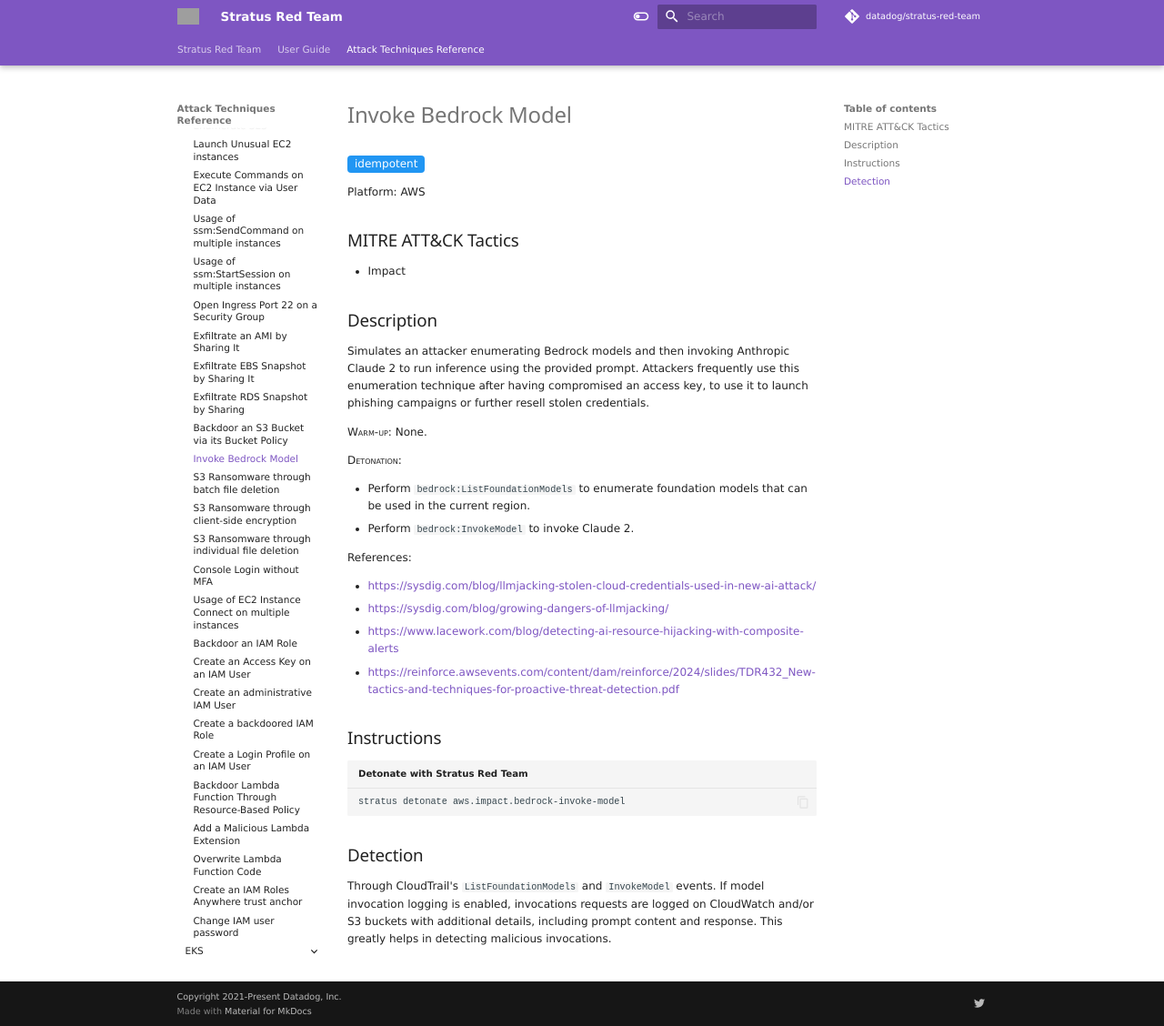
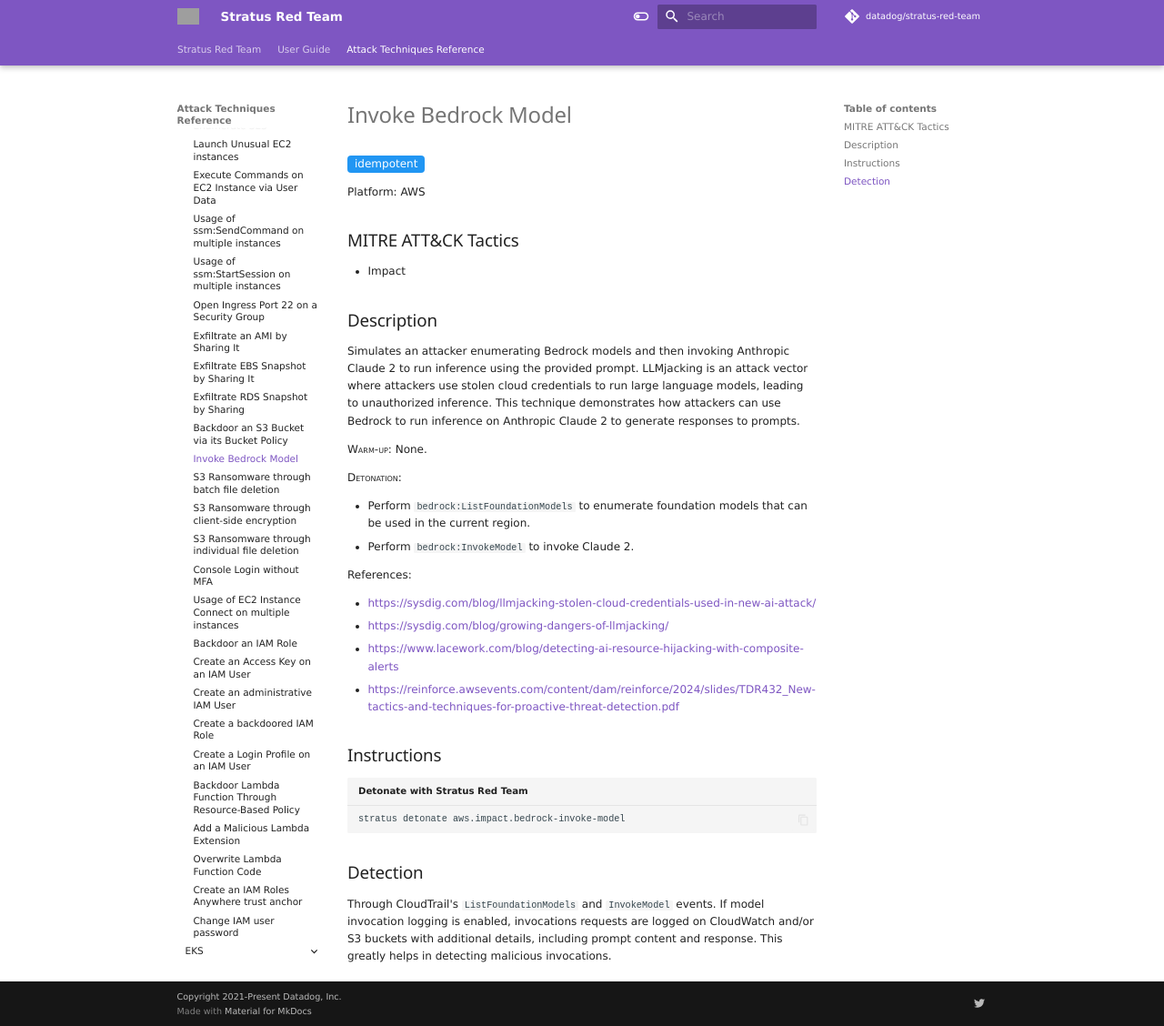
Before and after one commit to DataDog/stratus-red-team, an MkDocs documentation site: the page built from docs/attack-techniques/AWS/aws.impact.bedrock-invoke-model.md, in a window 1280 px wide and 1128 px high. Shown: the whole window at 91% size. Built offline with MkDocs 1.6.1 and Material for MkDocs 9.7.7, drawn with Linux system fonts in a browser that asks for light colours; nearby versions of some CDN libraries; library files that are not in the unit come from our copies; comment, search, counter and statistics services are not loaded; grey boxes are pictures that could not be loaded.

Commit message:
Generate docs

```diff
--- a/docs/attack-techniques/AWS/aws.impact.bedrock-invoke-model.md
+++ b/docs/attack-techniques/AWS/aws.impact.bedrock-invoke-model.md
@@ -17,7 +17,7 @@
 ## Description
 
 
-Simulates an attacker enumerating Bedrock models and then invoking Anthropic Claude 2 to run inference using the provided prompt. Attackers frequently use this enumeration technique after having compromised an access key, to use it to launch phishing campaigns or further resell stolen credentials.
+Simulates an attacker enumerating Bedrock models and then invoking Anthropic Claude 2 to run inference using the provided prompt. LLMjacking is an attack vector where attackers use stolen cloud credentials to run large language models, leading to unauthorized inference. This technique demonstrates how attackers can use Bedrock to run inference on Anthropic Claude 2 to generate responses to prompts.
 
 <span style="font-variant: small-caps;">Warm-up</span>: None.
 
```
